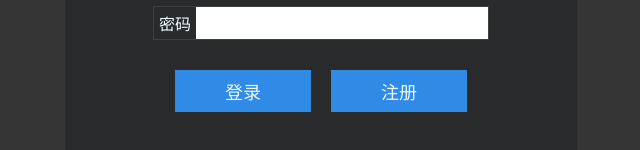
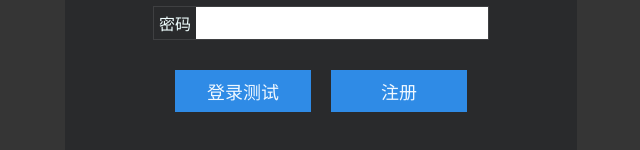
Before and after one commit to GitOfx/chat-web, a Vue app: page / in a window 1280 px wide. Shown: the part 188-338 px from the top of the page, without its empty margins (319-959 px from the left). Built offline with nearby package versions, Linux system fonts and the light colour scheme.

Commit message:
test jerkens

```diff
--- a/src/components/Login.vue
+++ b/src/components/Login.vue
@@ -13,7 +13,7 @@
           <input type="password" v-model="password">
         </div>
         <div class="input-submit">
-          <span @click="login">登录</span>
+          <span @click="login">登录测试</span>
           <span @click="regiest">注册</span>
         </div>
       </form>
```
